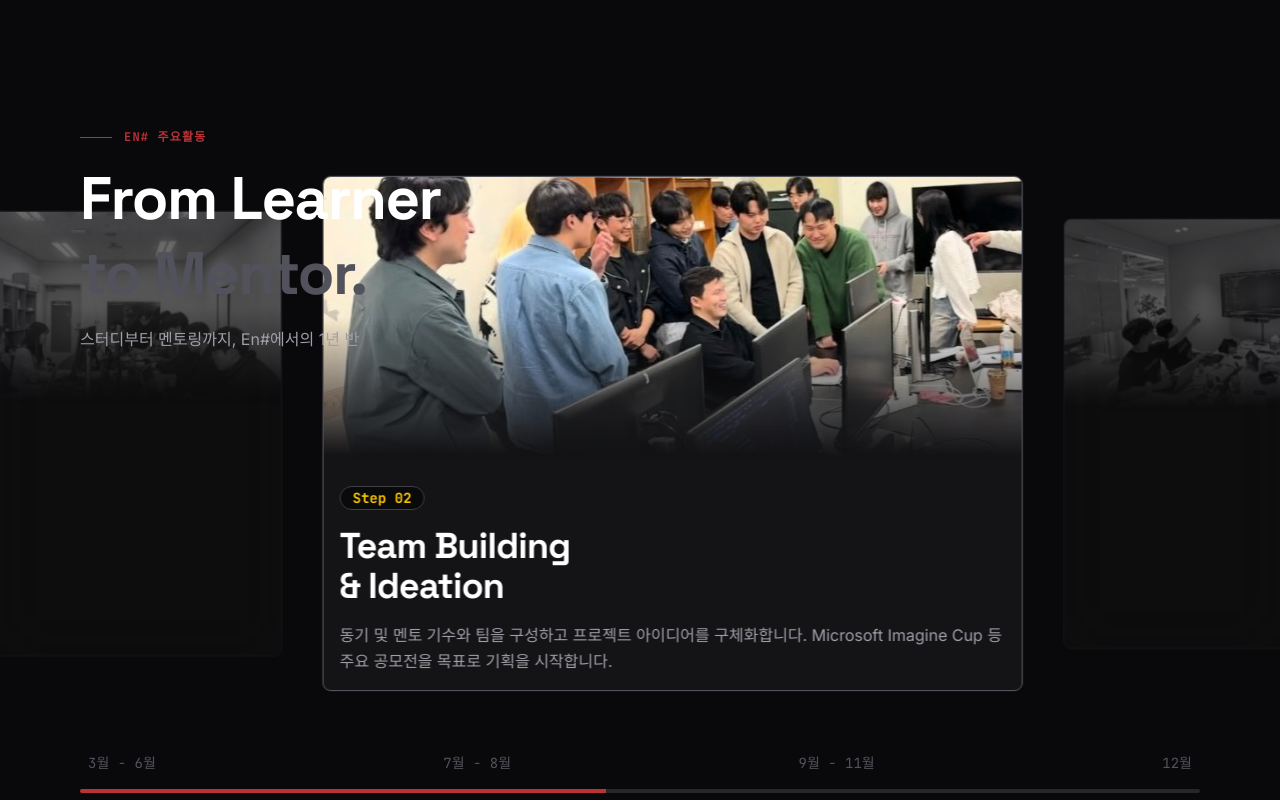
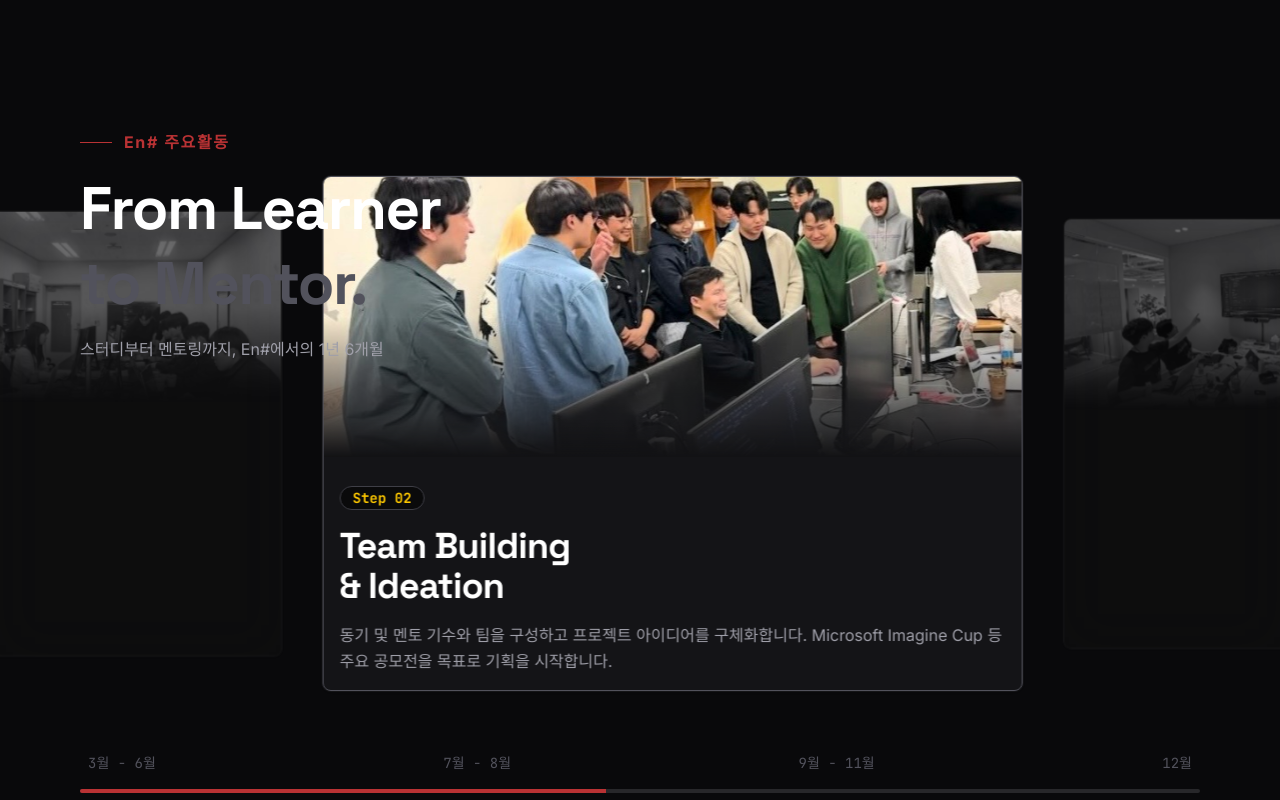
Before and after one commit to EnBuGi/ensharp-site-client, a Next.js app: page / in a window 1280 px wide. Shown: the part 1640-2440 px from the top of the page. Built offline with nearby package versions, Linux system fonts and the light colour scheme; a web font is replaced by a local one.

Commit message:
[Chore] title 및 일부 text 수정

```diff
--- a/src/app/layout.tsx
+++ b/src/app/layout.tsx
@@ -19,8 +19,8 @@ const jetbrainsMono = JetBrains_Mono({
 });
 
 export const metadata: Metadata = {
-  title: "En# - Elite Coding Club",
-  description: "Sejong University Programming Club",
+  title: "En# - Sejong University Programming Club",
+  description: "세종대학교 프로그래밍 동아리",
 };
 
 export default function RootLayout({
--- a/src/features/landing/components/FAQ.tsx
+++ b/src/features/landing/components/FAQ.tsx
@@ -66,7 +66,7 @@ const FAQ: React.FC = () => {
         },
         {
             question: "활동 기간은 어떻게 되나요?",
-            answer: "신입 기수는 선발 후 1년간 활동하게 됩니다. 1학기에는 기초 스터디와 팀 빌딩, 여름방학에는 공모전 준비, 2학기에는 프로젝트 고도화 및 학술제 준비가 진행됩니다. 이후 6개월간 다음 기수의 멘토로 활동합니다."
+            answer: "신입 기수는 선발 후 1년 6개월간 활동하게 됩니다. 1학기에는 기초 스터디와 팀 빌딩, 여름방학에는 공모전 준비, 2학기에는 프로젝트 고도화 및 학술제 준비가 진행됩니다. 이후 6개월간 다음 기수의 멘토로 활동합니다."
         }
     ];
 
--- a/src/features/landing/components/Journey.tsx
+++ b/src/features/landing/components/Journey.tsx
@@ -123,14 +123,14 @@ const Journey: React.FC = () => {
                 <div className="absolute top-12 md:top-24 left-6 md:left-20 z-20 max-w-xl pointer-events-none">
                     <div className="flex items-center gap-3 mb-4">
                         <span className="h-px w-8 bg-primary"></span>
-                        <Text variant="label" className="text-primary font-bold tracking-widest">En# 주요활동</Text>
+                        <Text variant="body" className="text-primary font-bold tracking-widest">En# 주요활동</Text>
                     </div>
                     <Text variant="h1" className=" md:text-6xl font-bold text-white mb-2 leading-tight">
                         From Learner<br />
                         <span className="text-zinc-600">to Mentor.</span>
                     </Text>
                     <Text variant="body" className="text-zinc-400 mt-4 text-sm md:text-base max-w-sm">
-                        스터디부터 멘토링까지, En#에서의 1년 반
+                        스터디부터 멘토링까지, En#에서의 1년 6개월
                     </Text>
                 </div>
 
--- a/src/shared/components/layout/Footer.tsx
+++ b/src/shared/components/layout/Footer.tsx
@@ -7,14 +7,13 @@ export const Footer: React.FC = () => {
                 <div className="flex flex-col items-center md:items-start gap-2">
                     <div className="flex items-center gap-2">
                         <span className="font-mono font-bold text-white text-lg tracking-tight">En#</span>
-                        <span className="text-zinc-600 text-sm font-mono">© 2025 En# SW Dev Club.</span>
+                        <span className="text-zinc-600 text-sm font-mono">© 2026 En# SW Dev Club.</span>
                     </div>
                     <p className="text-zinc-500 text-xs">세종대학교 학생회관 530호</p>
                 </div>
 
                 <div className="flex gap-6 text-sm font-mono text-zinc-500">
                     <a href="https://www.instagram.com/ensharp_sejong/" target="_blank" rel="noopener noreferrer" className="hover:text-brand transition-colors">Instagram</a>
-                    <a href="mailto:99doldol@naver.com" className="hover:text-brand transition-colors">99doldol@naver.com</a>
                     <a href="http://pf.kakao.com/_bGcaG/chat" target="_blank" rel="noopener noreferrer" className="hover:text-brand transition-colors">KakaoTalk: En#</a>
                 </div>
             </div>
```
